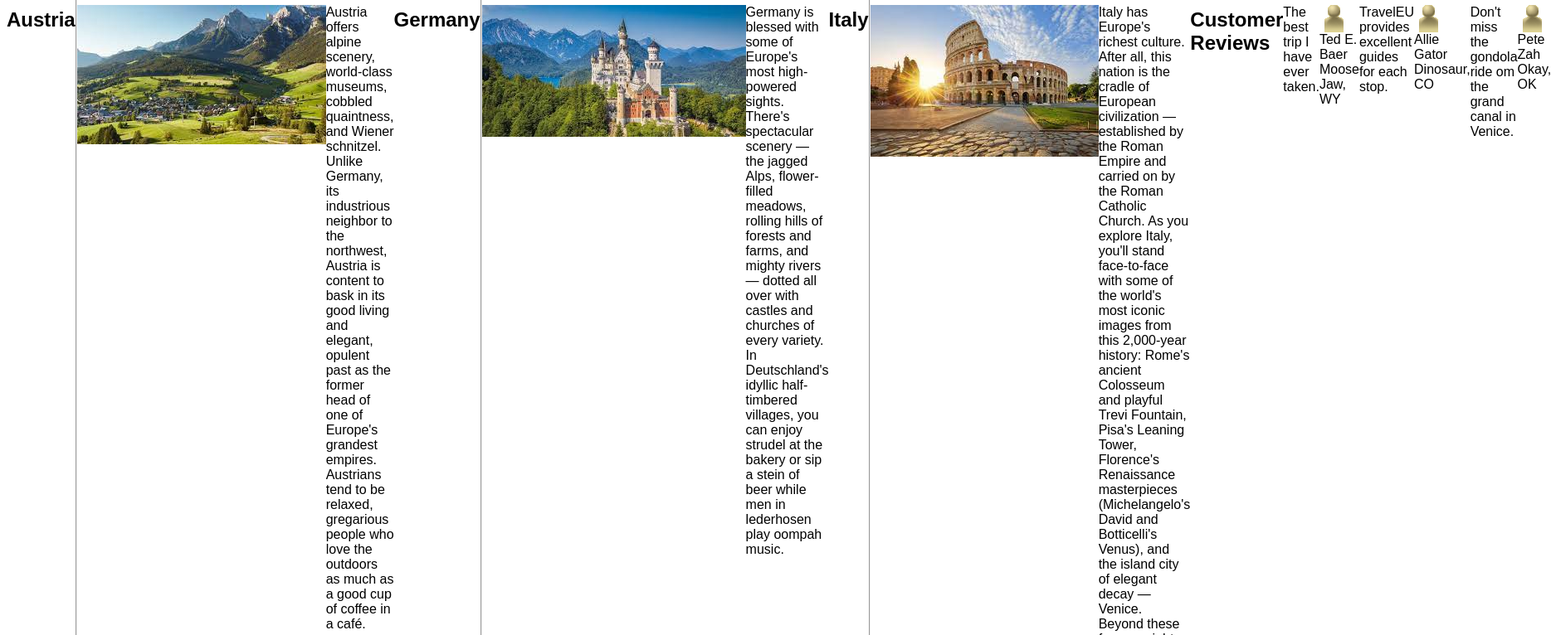
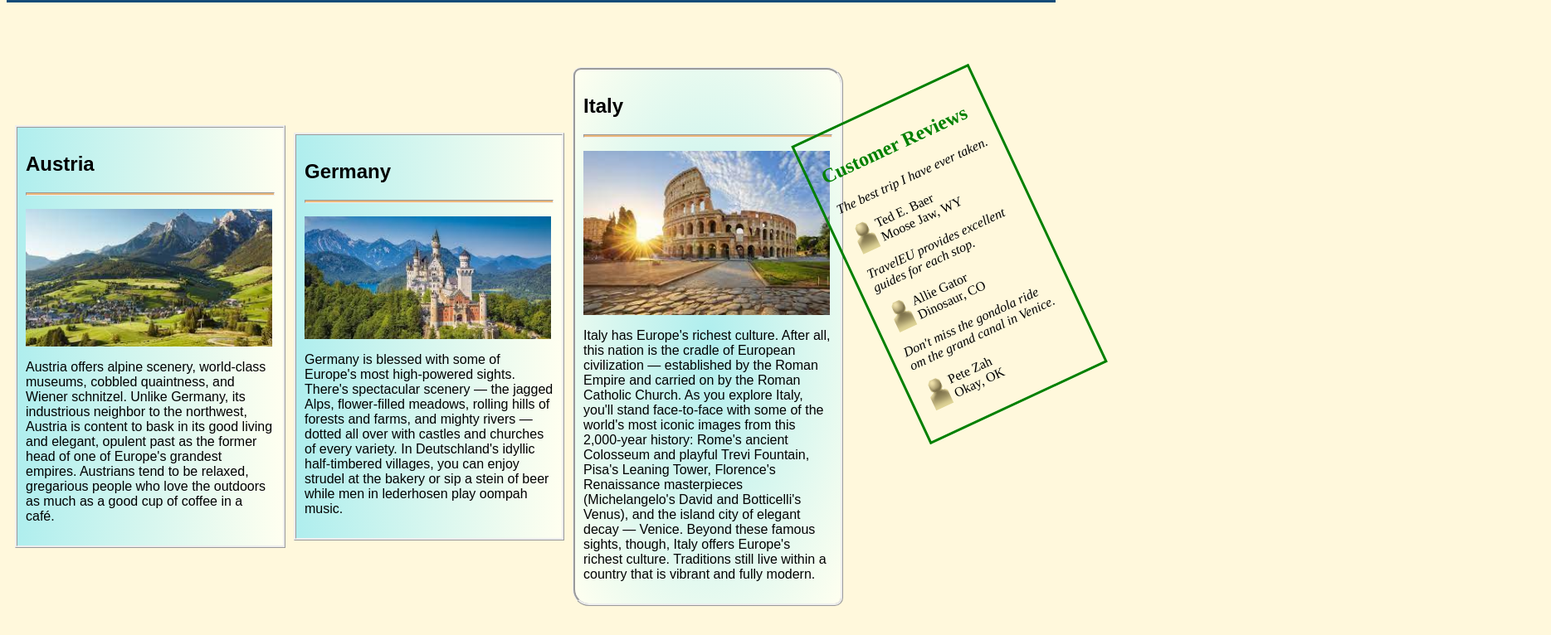
Before and after one commit to MicahJSherry/COSC365, a plain HTML site: page assignments/assignment3/travel.html in a window 1280 px wide. Shown: the part 96-862 px from the top of the page at 83% size, 1869 px wide, since content can reach past the window. After the commit the page ends 835 px from the top, so only its background shows below. Drawn offline with Linux system fonts and the light colour scheme.

Commit message:
finished assignment3 (needs proof reading)

```diff
--- a/assignments/assignment3/style.css
+++ b/assignments/assignment3/style.css
@@ -1,13 +1,70 @@
 body {
+    display: flex;
+    flex-direction: column;
+    gap: 10%;
     font-family: Arial, Helvetica, sans-serif;
+    background-color: cornsilk;
     }
 
 .header {
     color: white;
+    background-color: #154c79;
+    text-align: center;
+    padding-bottom: 15px;
+}
+
+.header > h1  {
     font-family: cursive;
-    background-color: #154c79;
+    margin: 10px
 }
+
+.header > a {
+    color:white;
+    text-decoration: none;
+    padding:10px;
+    }
 
 .container {
     display: flex;
+    justify-content: space-evenly;
+    align-items: center;
 }
+.card {
+    width: 300px;
+    padding: 10px;
+    border-width: 8px;
+    border: ridge;
+    background-image: linear-gradient(to right,paleturquoise, ivory) ;
+}
+
+#italy {
+    border-radius: 10px 20px;
+    background-image: radial-gradient(paleturquoise, ivory)
+}
+.card hr {
+    height: 2px;
+    background-color:#eab678;
+
+}
+.reviews {
+    font-family: 'Times New Roman', Times, serif;
+    width: 200px;
+    padding: 15px;
+    border-width: 8px;
+    border: solid;
+    border-color: green ;
+    rotate: -25deg;
+    translate: 0px -100px;
+}
+.card > p> img  {
+    width: 99%;
+}
+.reviews > h2{
+    color: green;
+}
+.reviewer {
+    font-style: italic;
+}
+.reviewer + p{
+    display:  flex;
+}
--- a/assignments/assignment3/travel.html
+++ b/assignments/assignment3/travel.html
@@ -6,16 +6,18 @@
     <body>
         <div class="header">
             <h1>TravelEU&nbsp;&nbsp;&#8212;&nbsp;&nbsp;Your guide to travelling in Europe</h1>
-
             <a href="">Austria</a>
             <a href="">Belgium</a>
             <a href="">England</a>
             <a href="">Germany</a>
             <a href="">Italy</a>
             <a href="">Spain</a>
-            </div>
         </div>
-       <div class="container">
+
+
+
+        <div class="container">
+            <div class="card" >
                <h2>Austria</h2>
                 <hr />
                 <p><img src="images/austria.jpg" alt="austria"></p>
@@ -26,7 +28,9 @@
                     Austrians tend to be relaxed, gregarious people who love the outdoors as much as a good cup of
                     coffee in a café.
                 </p>
+            </div>
 
+            <div class="card" >
                 <h2>Germany</h2>
                 <hr />
                 <p><img src="images/germany.jpg" alt="germany"></p>
@@ -37,8 +41,10 @@
                     villages, you can enjoy strudel at the bakery or sip a stein of beer while men in lederhosen play
                     oompah music.
                 </p>
+            </div>
 
-                <h2>Italy</h2>
+            <div id="italy" class="card">
+                <h2 >Italy</h2>
                 <hr />
                 <p><img src="images/italy.jpg" alt="italy"></p>
                 <p>
@@ -51,6 +57,9 @@
                     within a country that is vibrant and fully modern.
                 </p>
 
+            </div>
+
+            <div class="reviews">
                 <h2>Customer Reviews</h2>
                 <p class="reviewer">The best trip I have ever taken.</p>
                 <p>
@@ -64,6 +73,8 @@
                 <p>
                     <img src="images/reviewer.gif" alt="reviewer" /> Pete Zah <br/> Okay, OK
                 </p>
+            </div>
+
          </div>
 
     </body>
```
